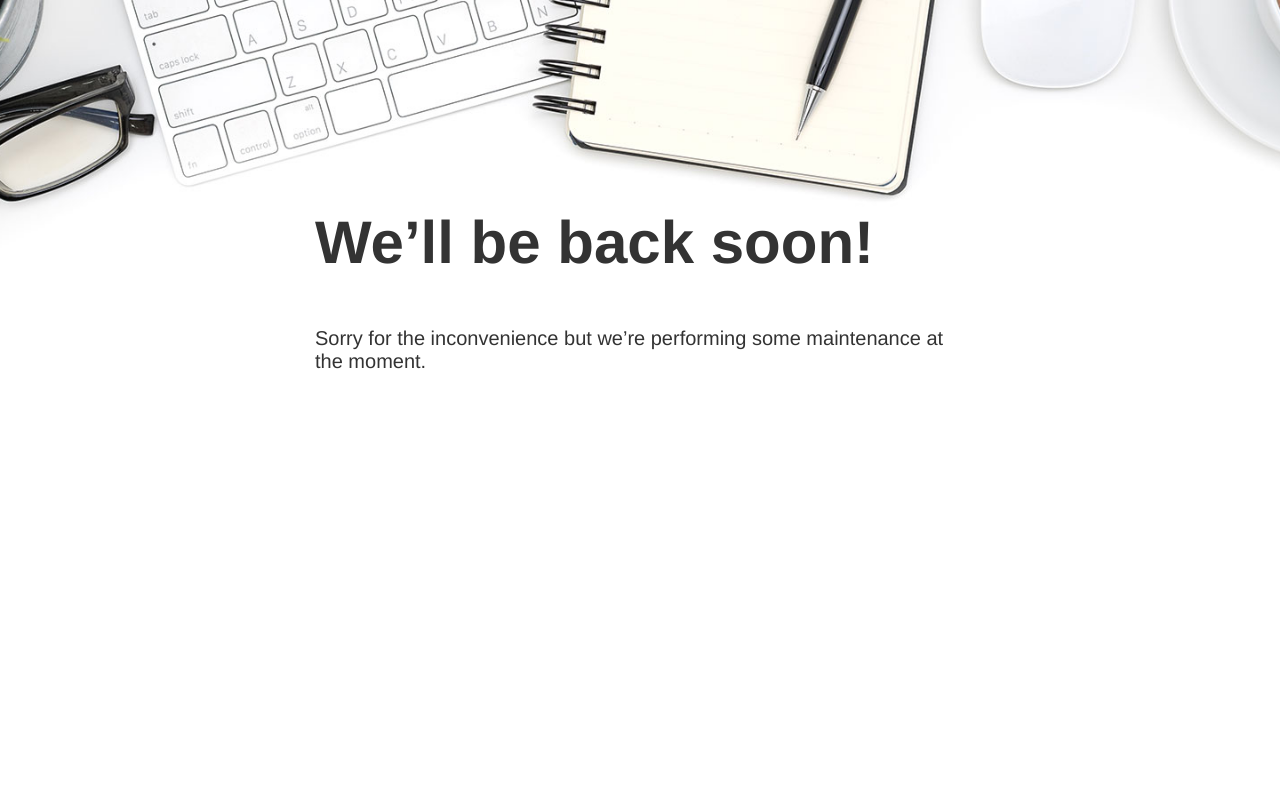
After one commit to ali-abbaszade/mysite, a Django app: page /maintenance/ in a window 1280 px wide. The commit adds this page. Shown: the top 799 px of the page. Run offline with Django 3.2, Linux system fonts and the light colour scheme.

Commit message:
ready for production

```diff
--- a/manage.py
+++ b/manage.py
@@ -6,7 +6,7 @@ import sys
 
 def main():
     """Run administrative tasks."""
-    os.environ.setdefault('DJANGO_SETTINGS_MODULE', 'mysite.settings')
+    os.environ.setdefault('DJANGO_SETTINGS_MODULE', 'mysite.setting.prod')
     try:
         from django.core.management import execute_from_command_line
     except ImportError as exc:
--- /dev/null
+++ b/mysite/middleware.py
@@ -0,0 +1,18 @@
+from django.shortcuts import reverse, redirect
+from django.conf import settings
+
+
+class MaintenanceModeMiddleware:
+    def __init__(self, get_response):
+        self.get_response = get_response
+
+    def __call__(self, request):
+        path = request.META.get('PATH_INFO', "")
+
+        if settings.MAINTENANCE_MODE and path!= reverse("maintenance"):
+            response = redirect(reverse("maintenance"))
+            return response
+
+        response = self.get_response(request)
+
+        return response
--- a/mysite/urls.py
+++ b/mysite/urls.py
@@ -17,7 +17,7 @@ from re import template
 from unicodedata import name
 from xml.etree.ElementInclude import include
 from django.contrib import admin
-from django.urls import path, include
+from django.urls import path, include, re_path
 from django.conf import settings
 from django.conf.urls.static import static
 from django.contrib.sitemaps.views import sitemap
@@ -25,6 +25,7 @@ from website.sitemaps import StaticViewSitemap
 from blog.sitemaps import BlogSitemap
 from django.contrib.auth import views as auth_views
 
+from website.views import *
 
 sitemaps = {
     'static': StaticViewSitemap,
@@ -37,7 +38,7 @@ urlpatterns = [
     path('', include('website.urls')),
     path('blog/', include('blog.urls')),
     path('accounts/' ,include('accounts.urls')),
-
+    path('maintenance/', maintenance_view, name='maintenance'),
 
     path('reset_password/', auth_views.PasswordResetView.as_view(template_name="accounts/reset_password.html"), name="reset_password"),
     path('reset_password_sent/', auth_views.PasswordResetDoneView.as_view(template_name="accounts/reset_password_sent.html"), name="password_reset_done"),
--- a/mysite/wsgi.py
+++ b/mysite/wsgi.py
@@ -11,6 +11,6 @@ import os
 
 from django.core.wsgi import get_wsgi_application
 
-os.environ.setdefault('DJANGO_SETTINGS_MODULE', 'mysite.settings')
+os.environ.setdefault('DJANGO_SETTINGS_MODULE', 'mysite.setting.prod')
 
 application = get_wsgi_application()
--- a/requirements.txt
+++ b/requirements.txt
@@ -10,3 +10,4 @@ django-taggit
 django-summernote
 django-simple-captcha
 django-multi-captcha-admin
+ mysqlclient
--- a/templates/blog/blog-single.html
+++ b/templates/blog/blog-single.html
@@ -154,7 +154,7 @@
 						{% if request.user.is_authenticated %}
 
 							<input type="hidden" name="name" value="{{request.user.first_name}}">
-							<input type="hidden" name="eamil" value="{{request.user.email}}">
+							<input type="hidden" name="email" value="{{request.user.email}}">
 
 						{% else %}
 							<div class="form-group form-inline">
--- /dev/null
+++ b/templates/website/maintenance.html
@@ -0,0 +1,33 @@
+<!DOCTYPE html>
+{% load static %}
+<html lang="en">
+<head>
+    <meta charset="UTF-8">
+    <title>Site Maintenance</title>
+
+    <style>
+        body, html {
+        height: 100%;
+        }
+      body {background-image: url("{% static 'img/bg03.jpg' %}") ;
+        height: 100%;
+        background-position: center;
+        background-repeat: no-repeat;
+        background-size: cover;
+        text-align: center; padding: 150px;
+        color: #333;
+        font: 20px Helvetica, sans-serif;}
+      h1 { font-size: 60px; }
+      article { display: block; text-align: left; width: 650px; margin: 0 auto; }
+    </style>
+</head>
+<body>
+<article>
+        <h1>We&rsquo;ll be back soon!</h1>
+        <p>
+            <p>Sorry for the inconvenience but we&rsquo;re performing some maintenance at the moment.</p>
+        </div>
+    </article>
+
+</body>
+</html>
--- a/website/urls.py
+++ b/website/urls.py
@@ -9,5 +9,5 @@ urlpatterns = [
     path('about', about_view, name='about'),
     path('contact', contact_view, name='contact'),
     path('newsletter', newsletter_view, name='newsletter'),
-    path('test', test, name='test'),
+
 ]
--- a/website/views.py
+++ b/website/views.py
@@ -37,14 +37,5 @@ def newsletter_view(request):
         return HttpResponseRedirect('/')
 
 
-def test(request):
-    if request.method == "POST":
-        form = ContactForm(request.POST)
-        if form.is_valid():
-            form.save()
-        else:
-            return HttpResponse("Not valid")
-
-    form = ContactForm()
-
-    return render(request, 'test.html', {'form':form})
+def maintenance_view(request):
+    return render(request, 'website/maintenance.html')
```
Also changed, not shown: blog/views.py (+12 -11 lines), mysite/setting/dev.py (added, +34 -0 lines), mysite/setting/prod.py (added, +37 -0 lines), mysite/settings.py (+7 -32 lines), templates/accounts/login.html (+1 -6 lines), mysite/setting/__init__.py (added), statics/img/bg03.jpg (added).
